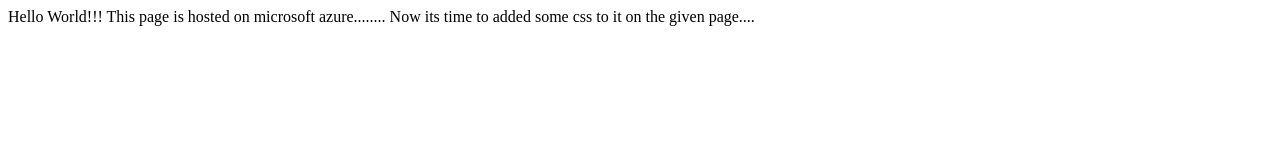
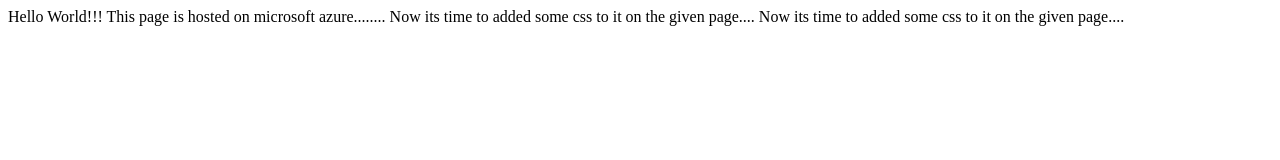
Before and after one commit to Chandra0505/ssh-demo, a plain HTML site: page index.html in a window 1280 px wide. Drawn offline with Linux system fonts and the light colour scheme.

Commit message:
moified index

```diff
--- a/index.html
+++ b/index.html
@@ -8,5 +8,6 @@
     Hello World!!!
     This page is hosted on microsoft azure........
     Now its time to added some css to it on the given page....
+    Now its time to added some css to it on the given page....
 </body>
 </html>
```
